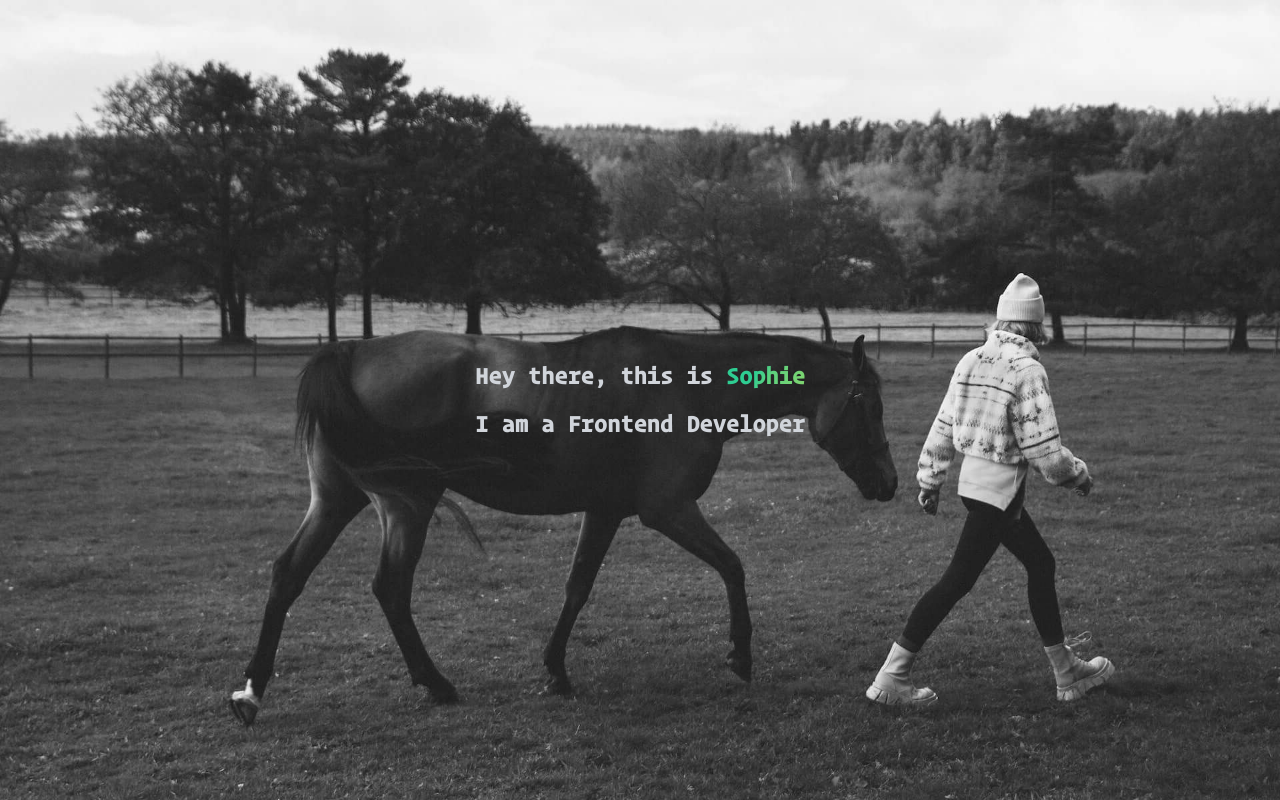
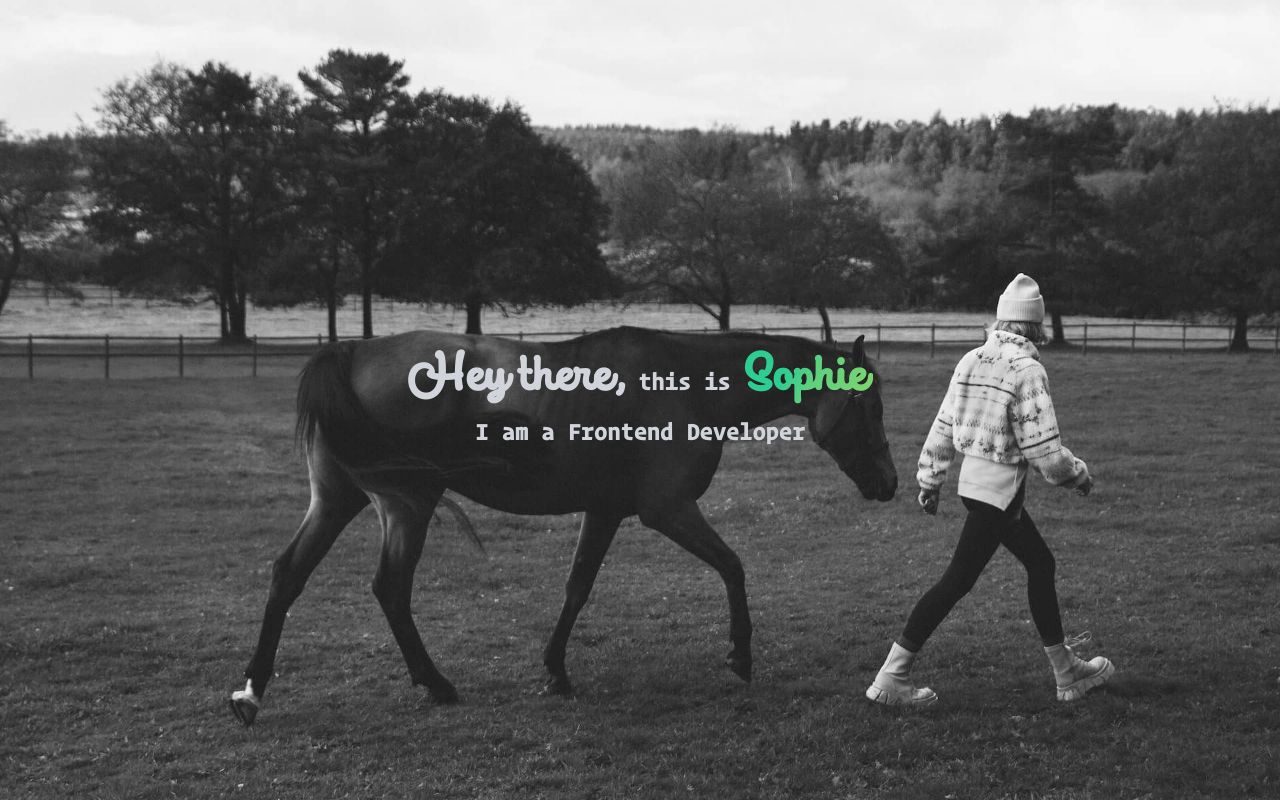
Before and after one commit to nyafologus/next-new-portfolio, a Next.js app: page / in a window 1280 px wide. Built offline with nearby package versions, Linux system fonts and the light colour scheme.

Commit message:
Add wink font to fancy text, add swooshed effect to letter H

```diff
--- a/src/app/globals.css
+++ b/src/app/globals.css
@@ -224,3 +224,11 @@ h6 {
     cursor: url(https://cur.cursors-4u.net/nature/nat-10/nat923.cur), auto !important;
   }
 }
+
+/* Swooshed font */
+
+.swsh {
+  -moz-font-feature-settings: "swsh"; /* low-level (old Firefox) */
+  -webkit-font-feature-settings: "swsh"; /* low-level (old Webkit) */
+  font-feature-settings: "swsh" on; /* low-level (all new browsers) */
+}
--- a/src/app/ui/hero.tsx
+++ b/src/app/ui/hero.tsx
@@ -1,4 +1,10 @@
 import Image from "next/image";
+import localFont from "next/font/local";
+
+const winkFont = localFont({
+  src: "../../../public/wink-script-regular.woff2",
+  display: "swap",
+});
 
 export default function Hero() {
   return (
@@ -7,7 +13,14 @@ export default function Hero() {
       className="relative mb-0 flex h-screen w-full items-center justify-center overflow-hidden px-0 py-16 font-normal text-gray-300 "
     >
       <h1 className="text-center text-2xl font-bold">
-        Hey there, this is <span className="fancy-text">Sophie</span>
+        <span className={`${winkFont.className} text-5xl`}>
+          <span className="swsh">H</span>
+          ey there,
+        </span>{" "}
+        this is{" "}
+        <span className={`${winkFont.className} fancy-text pr-2 text-5xl`}>
+          Sophie
+        </span>
         <br />
         <span className="mt-4 inline-block">I am a Frontend Developer</span>
       </h1>
```
Also changed, not shown: public/wink-script-regular.woff2 (added).
